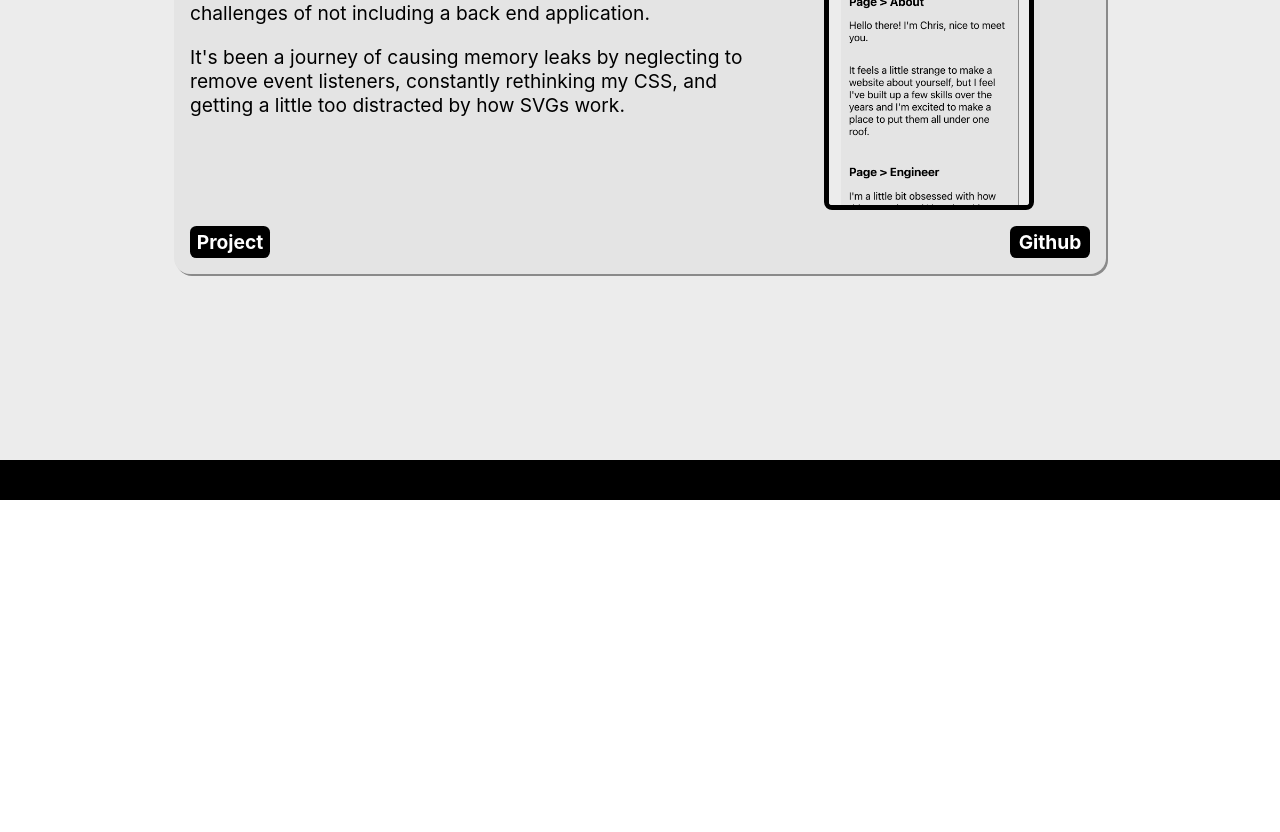
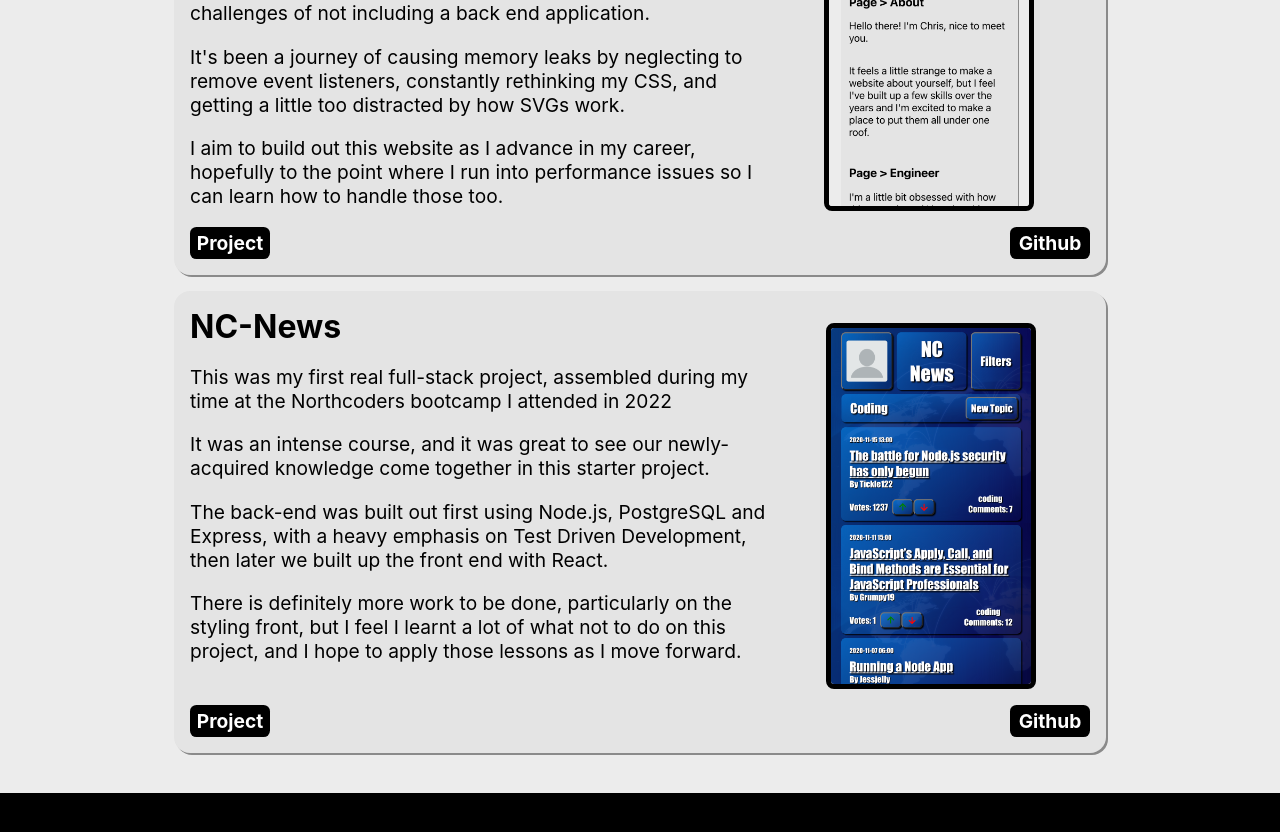
Before and after one commit to Chris-Rule/Portfolio, a React (Create React App) app: page /works in a window 1280 px wide. Shown: the part 300-1132 px from the top of the page. Before the commit the page ends 800 px from the top, so only its background shows below. Built offline with nearby package versions, Linux system fonts and the light colour scheme.

Commit message:
NC-News project added

```diff
--- a/src/Components/Works.css
+++ b/src/Components/Works.css
@@ -3,7 +3,7 @@
   flex-direction: column;
   align-items: center;
   padding-top: 1rem;
-  padding-bottom: 1rem;
+  padding-bottom: 0;
   font-size: 1.2rem;
 }
 
@@ -18,6 +18,7 @@
   border-radius: 1rem;
   width: 80vw;
   padding: 1rem;
+
   white-space: pre-wrap;
 }
 
--- a/src/Components/Works.jsx
+++ b/src/Components/Works.jsx
@@ -23,8 +23,20 @@ const Works = () => {
               </div>
             </div>
             <div className="link-container">
-              <a href={project.projectURL}>Project</a>
-              <a href={project.githubURL}>Github</a>
+              <a
+                href={project.projectURL}
+                target="_blank"
+                rel="noopener noreferrer"
+              >
+                Project
+              </a>
+              <a
+                href={project.githubURL}
+                target="_blank"
+                rel="noopener noreferrer"
+              >
+                Github
+              </a>
             </div>
           </section>
         );
--- a/src/projects.js
+++ b/src/projects.js
@@ -1,17 +1,31 @@
 const projects = {
   projects: [
     {
-      projectID: 0,
+      projectID: 2,
       name: "Portfolio",
       description: [
         "At the risk of being a little bit recursive, I did feel I had to include this in my list of projects.",
         "I've built this website to showcase my projects, and I've largely focused on a clean, responsive design whilst also exploring the challenges of not including a back end application.",
         "It's been a journey of causing memory leaks by neglecting to remove event listeners, constantly rethinking my CSS, and getting a little too distracted by how SVGs work. ",
+        "I aim to build out this website as I advance in my career, hopefully to the point where I run into performance issues so I can learn how to handle those too.",
       ],
       imgURL: "../Images/Christopher-Rule.png",
       projectURL: "https://www.christopher-rule.com/",
       githubURL: "https://github.com/Chris-Rule/portfolio",
     },
+    {
+      projectID: 0,
+      name: "NC-News",
+      description: [
+        "This was my first real full-stack project, assembled during my time at the Northcoders bootcamp I attended in 2022",
+        "It was an intense course, and it was great to see our newly-acquired knowledge come together in this starter project.",
+        "The back-end was built out first using Node.js, PostgreSQL and Express, with a heavy emphasis on Test Driven Development, then later we built up the front end with React.",
+        "There is definitely more work to be done, particularly on the styling front, but I feel I learnt a lot of what not to do on this project, and I hope to apply those lessons as I move forward.",
+      ],
+      imgURL: "../Images/NC-News.png",
+      projectURL: "https://nc-news-cr.netlify.app/",
+      githubURL: "https://github.com/Chris-Rule/FE-NC-News",
+    },
   ],
 };
 
```
Also changed, not shown: public/Images/NC-News.png (added).
